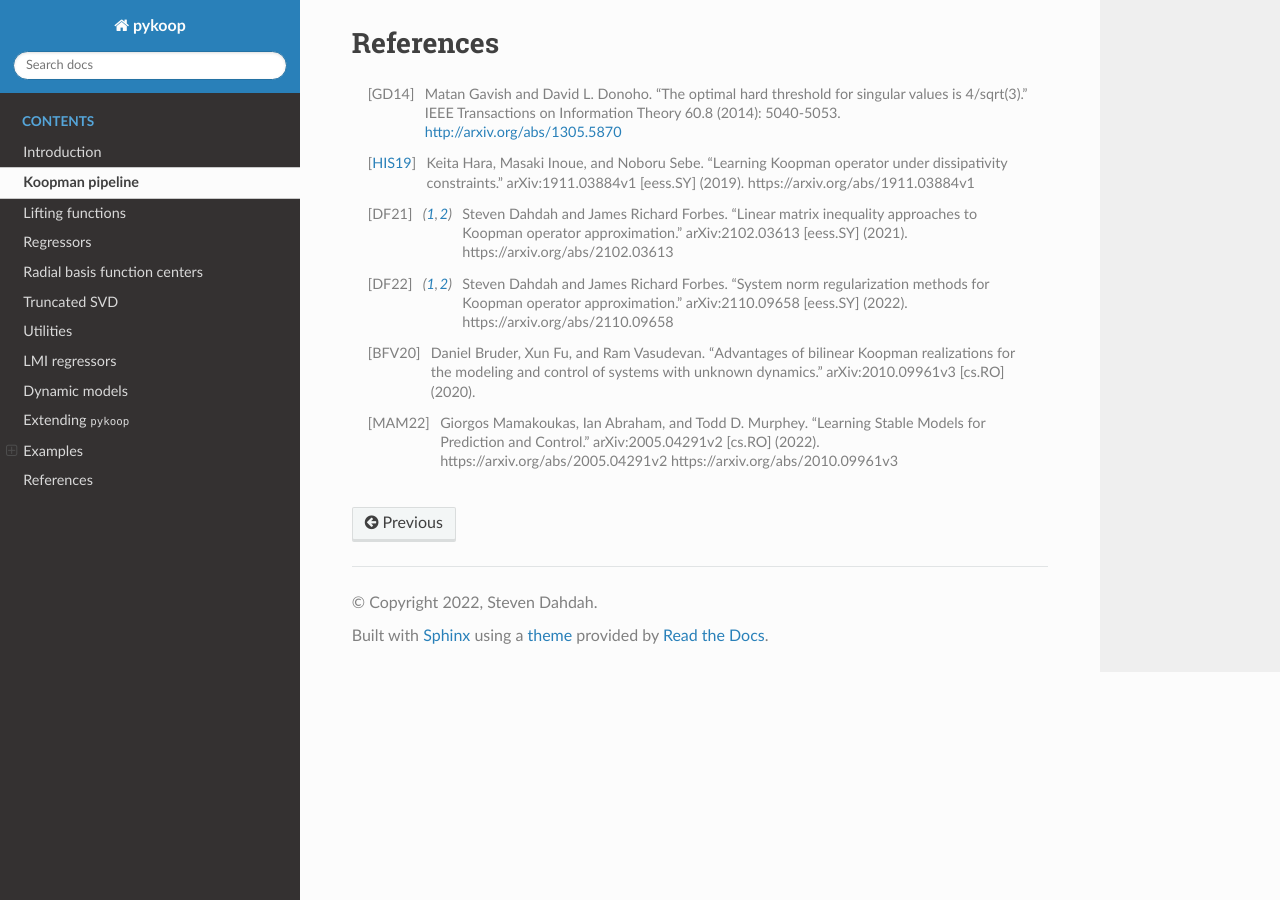
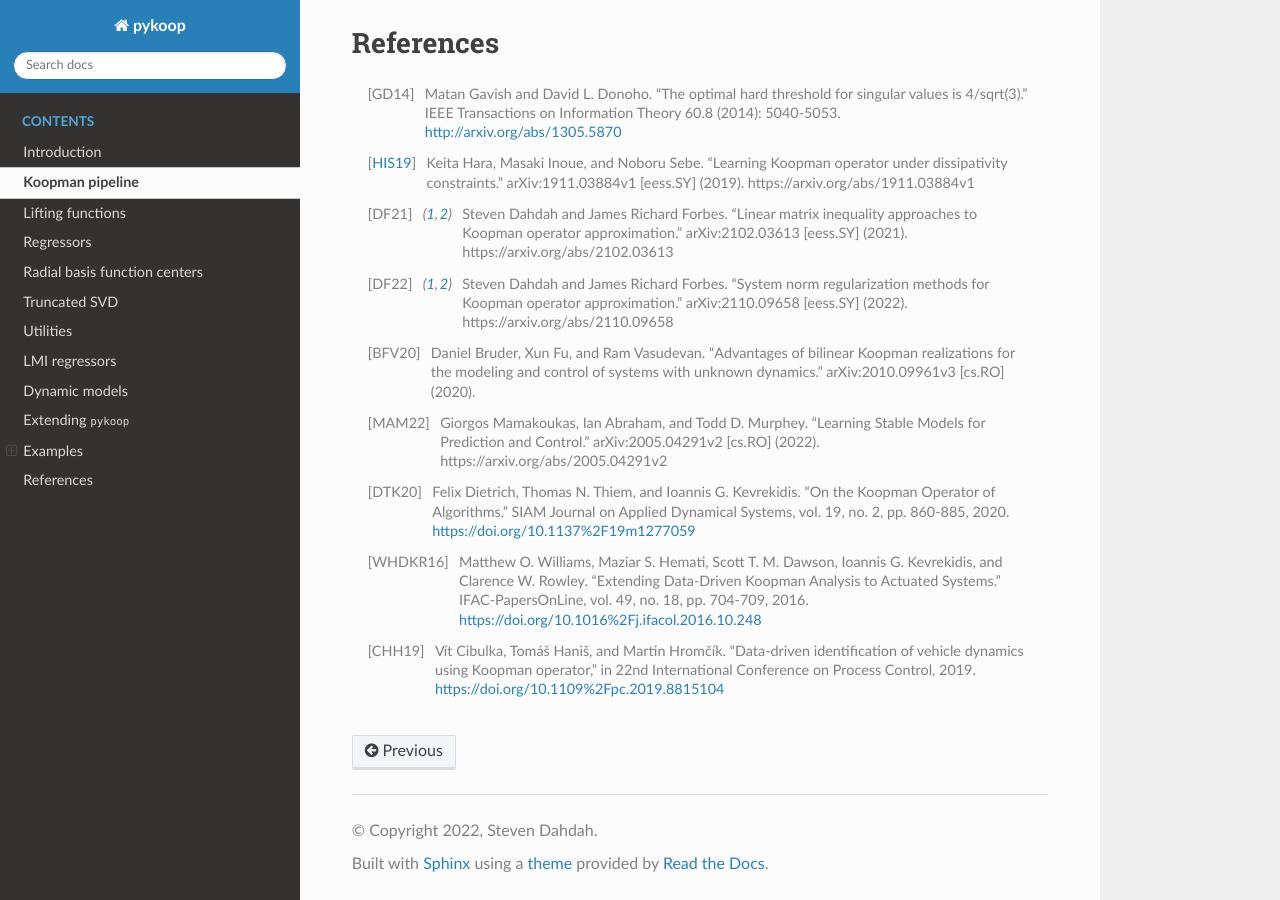
Before and after one commit to decargroup/pykoop, a Sphinx documentation site: the page built from doc/pykoop.rst, in a window 1280 px wide and 900 px high, scrolled down 6308 px. Built offline with Sphinx 7.4.7 and the Read the Docs theme 2.0.0, drawn with Linux system fonts in a browser that asks for light colours.

Commit message:
Add citations

```diff
--- a/doc/pykoop.rst
+++ b/doc/pykoop.rst
@@ -346,4 +346,14 @@ References
 .. [MAM22] Giorgos Mamakoukas, Ian Abraham, and Todd D. Murphey. "Learning
    Stable Models for Prediction and Control." arXiv:2005.04291v2 [cs.RO]
    (2022). https://arxiv.org/abs/2005.04291v2
-   https://arxiv.org/abs/2010.09961v3
+.. [DTK20] Felix Dietrich, Thomas N. Thiem, and Ioannis G. Kevrekidis. "On the
+   Koopman Operator of Algorithms." SIAM Journal on Applied Dynamical Systems,
+   vol. 19, no. 2, pp. 860-885, 2020. https://doi.org/10.1137%2F19m1277059
+.. [WHDKR16] Matthew O. Williams, Maziar S. Hemati, Scott T. M. Dawson, Ioannis
+   G. Kevrekidis, and Clarence W. Rowley. "Extending Data-Driven Koopman
+   Analysis to Actuated Systems." IFAC-PapersOnLine, vol. 49, no. 18, pp.
+   704-709, 2016. https://doi.org/10.1016%2Fj.ifacol.2016.10.248
+.. [CHH19] Vı́t Cibulka, Tomáš Haniš, and Martin Hromčı́k. "Data-driven
+   identification of vehicle dynamics using Koopman operator," in 22nd
+   International Conference on Process Control, 2019.
+   https://doi.org/10.1109%2Fpc.2019.8815104
```
Also changed, not shown: 1 other file.
